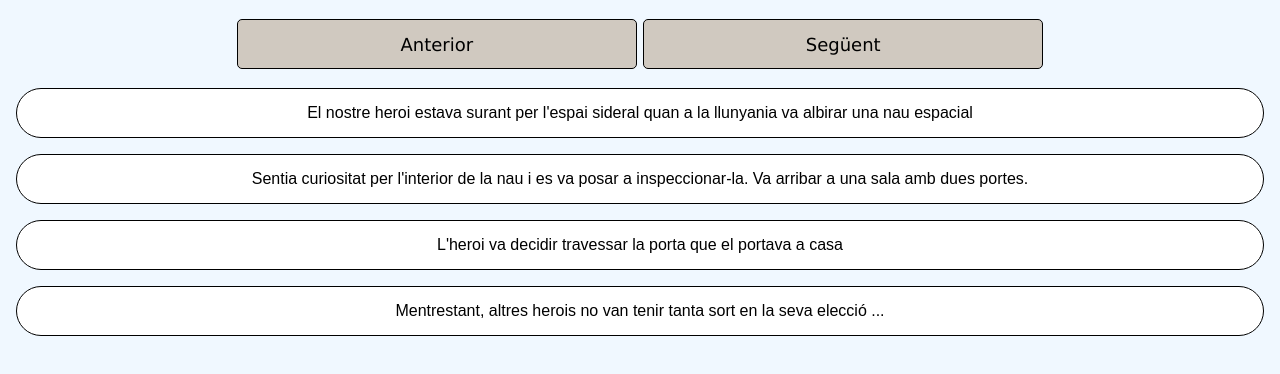
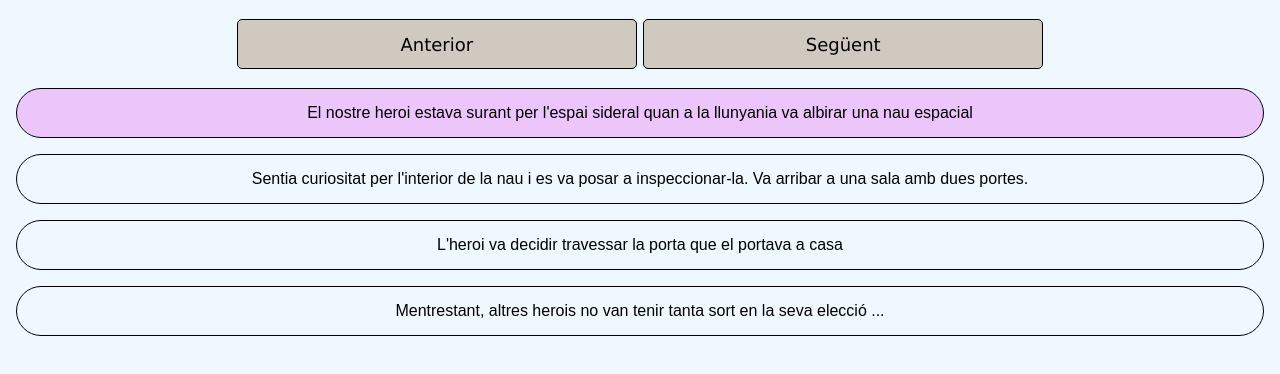
Before and after one commit to Spanioulis/Sprint-6, a React (Create React App) app: page / in a window 1280 px wide. Shown: the top 374 px of the page. Built offline with nearby package versions, Linux system fonts and the light colour scheme.

Commit message:
Subir archivo modificado StyledComponents (omitido anterior commit)

```diff
--- a/src/components/StyledComponents.js
+++ b/src/components/StyledComponents.js
@@ -20,19 +20,13 @@ body {
 
 export const Card = styled.p`
     align-items: center;
-    background-color: white;
-    border-radius: 25px;
-    border: 1px black solid;
-    display: flex;
-    font-family: Arial, Helvetica, sans-serif;
-    height: 50px;
-    justify-content: center;
-    margin: 1rem;
-    padding: 0 1rem 0 1rem;
-`;
-export const Card2 = styled.p`
-    align-items: center;
-    background-color: #ecc5fb;
+    background-color: ${({ value }) => {
+        if (value === true) {
+            return '#ecc5fb';
+        } else {
+            return 'aliceblue';
+        }
+    }};
     border-radius: 25px;
     border: 1px black solid;
     display: flex;
@@ -49,21 +43,18 @@ export const BtnContent = styled.div`
 `;
 
 export const Button = styled.button`
-    /* align-items: center; */
     background-color: #d0c9c0;
     border-radius: 5px;
     border: 1px black solid;
-    /* display: flex; */
     font-family: Verdana, Geneva, Tahoma, sans-serif;
     font-size: large;
     height: 50px;
-    /* justify-content: center; */
     margin: 0.2rem;
     padding: 0 1rem 0 1rem;
     width: 400px;
 
     &:hover {
-        background-color: #7895b2;
+        background-color: #7d6e83;
         color: aliceblue;
     }
 `;
```
